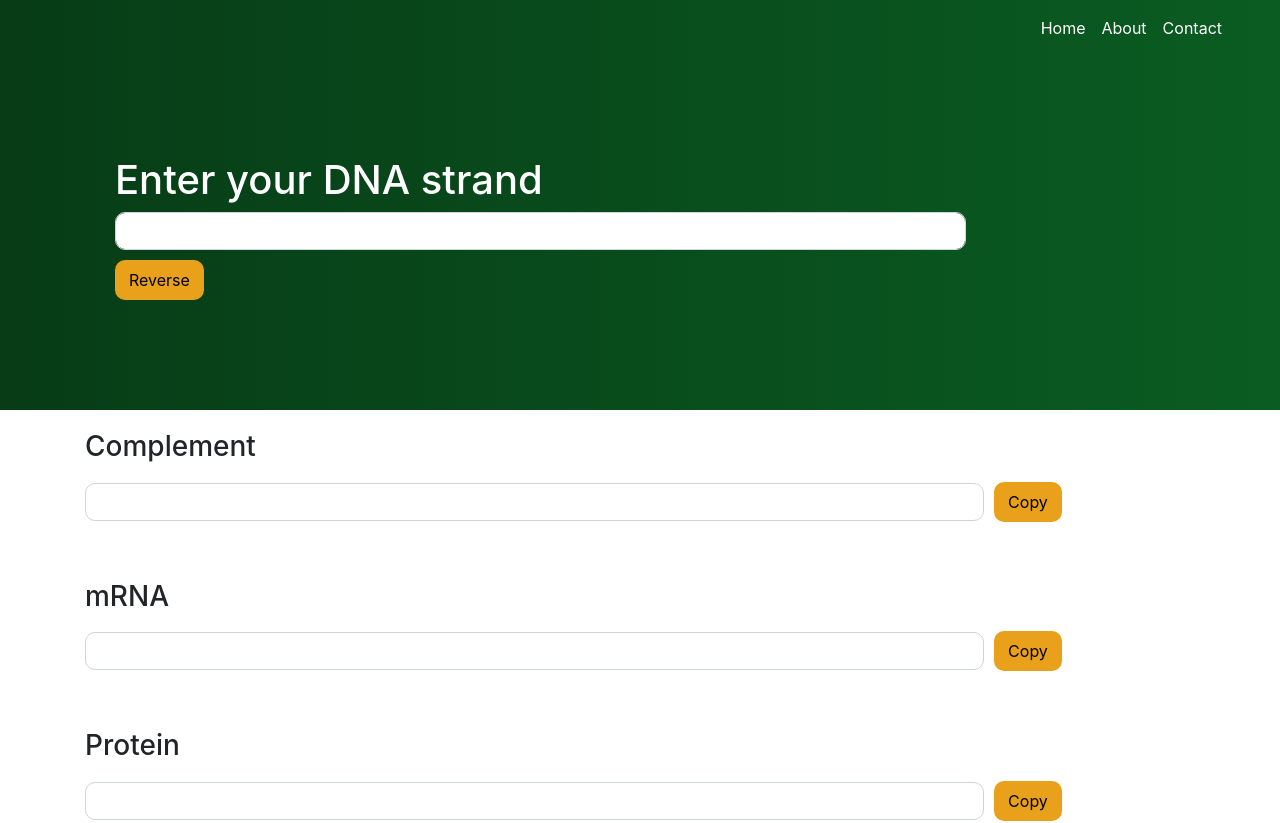
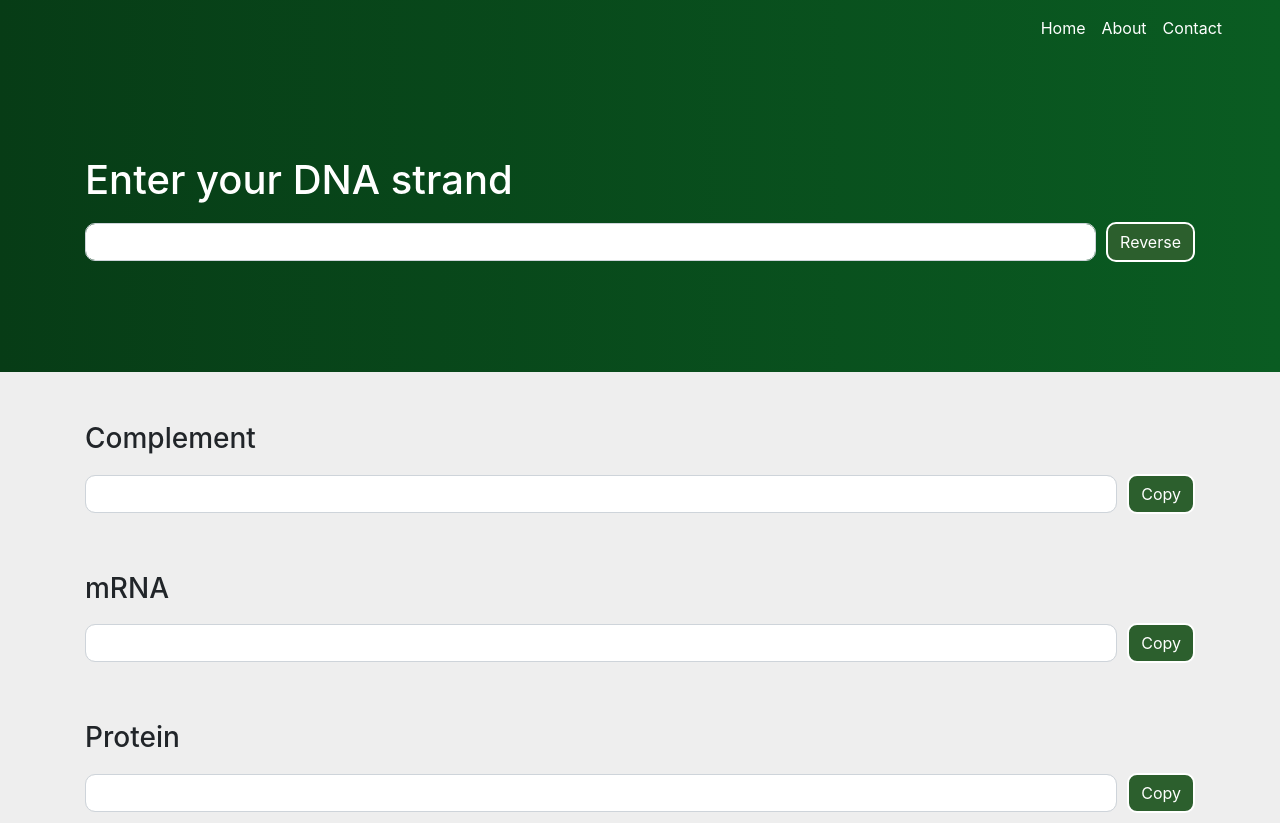
Before and after one commit to aizatazhar/dna-converter, a React (Create React App) app: page / in a window 1280 px wide. Shown: the top 823 px of the page. Built offline with nearby package versions, Linux system fonts and the light colour scheme.

Commit message:
Improve UI

```diff
--- a/src/pages/About.js
+++ b/src/pages/About.js
@@ -1,7 +1,9 @@
 import React from "react";
+import Container from "react-bootstrap/Container";
 
 export const About = () => (
   <div>
+    <Container>
       <h2> About page </h2>
       <p>
         Lorem ipsum dolor sit amet consectetur adipisicing elit.
@@ -11,6 +13,7 @@ export const About = () => (
       <p>
         Hea nam nulla in asperiores minus adipisci perspiciatis numquam tempora doloremque!
       </p>
+    </Container>
   </div>
 )
 
--- a/src/pages/Contact.js
+++ b/src/pages/Contact.js
@@ -1,7 +1,9 @@
 import React from "react";
+import Container from "react-bootstrap/Container";
 
 export const Contact = () => (
   <div>
+    <Container>
       <h2> Contact Page </h2>
       <p>
         Lorem ipsum dolor sit amet consectetur adipisicing elit.
@@ -10,6 +12,7 @@ export const Contact = () => (
       <p>
         Hea nam nulla in asperiores minus adipisci perspiciatis numquam tempora doloremque!
       </p>
+    </Container>
   </div>
 )
 
--- a/src/pages/Home.js
+++ b/src/pages/Home.js
@@ -9,31 +9,33 @@ const Styles = styled.div`
   .input {
     background-image: linear-gradient(to right, #073C16, #0A5C22);
     color: #ffffff;
-    padding: 100px;
+    padding-top: 100px;
+    padding-bottom: 100px;
   }
 
   .form-group {
-    width: 90%;
+    flex-grow:1
   }
 
   .form-control {
-    width: 90%;
     margin-right: 10px;
     border-radius: 10px;
+    flex-grow:1
   }
 
   .customButton {
     margin-top: 10px;
     margin-bottom: 10px;
-    background: #E9A01A;
-    color: black;
-    border: 2px solid #E9A01A;
+    background: #2C5F2D;
+    color: #FFFFFF;
+    border: 2px solid #FFFFFF;
     border-radius: 10px;
   }
 
   .result {
-    padding-top: 20px;
+    padding-top: 50px;
     padding-bottom: 20px;
+    background-color: #EEEEEE
   }
 `;
 
@@ -185,7 +187,6 @@ class Home extends Component {
           </Container>
         </div>
 
-
         <div className="result">
           <Container>
             <h3>
```
Lines whose indentation alone changed are shown as unchanged.
